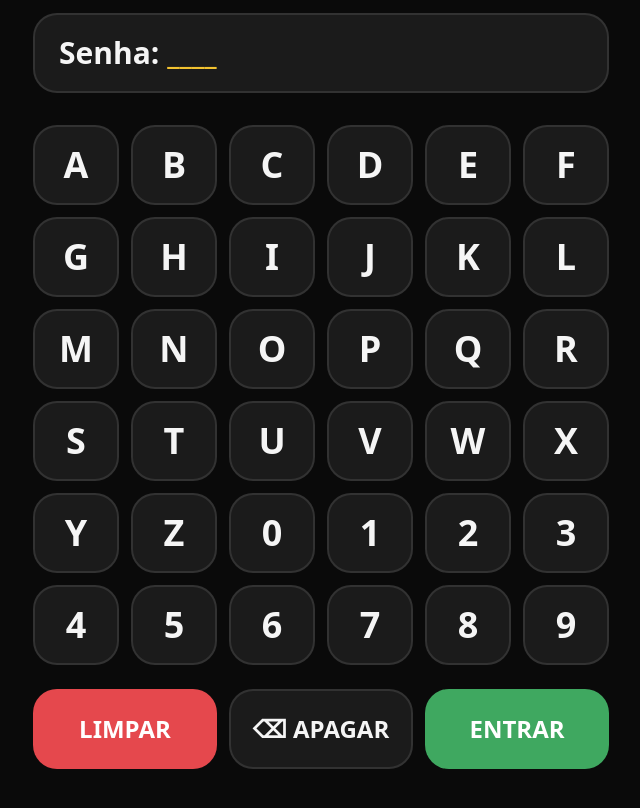
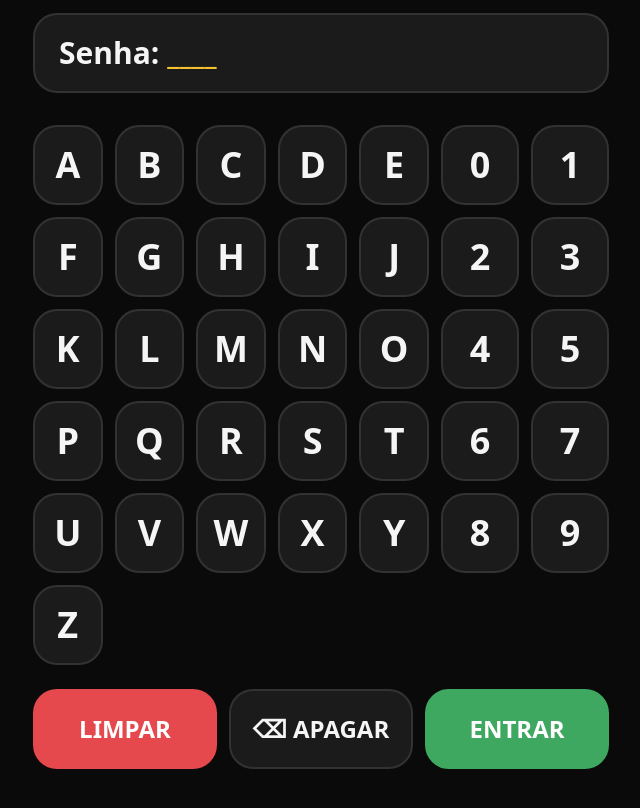
Before and after one commit to Lucasjoaosantos/estacionamento-parana, a Next.js app: page /login in a window 1280 px wide. Shown: the part 400-1208 px from the top of the page, without its empty margins (319-959 px from the left). Built offline with nearby package versions, Linux system fonts and the light colour scheme.

Commit message:
Update TecladoVirtual to handle letters and numbers
Refactor keyboard layout to separate letters and numbers.

```diff
--- a/components/TecladoVirtual.js
+++ b/components/TecladoVirtual.js
@@ -26,12 +26,15 @@ export default function TecladoVirtual({
     onChange("");
   }
 
-  const teclas = somenteNumeros ? NUMEROS : [...LETRAS, ...NUMEROS];
-
   return (
     <div className="w-full flex flex-col gap-6">
-      <div className="grid grid-cols-6 gap-3">
-        {teclas.map((tecla) => (
+      {/* Letras sempre fixas à esquerda, números sempre fixos à direita —
+          a posição de cada tecla não muda dependendo do que já foi digitado,
+          então quem já decorou onde fica cada uma não se perde. */}
+      <div className="flex gap-3 items-start">
+        {!somenteNumeros && (
+          <div className="grid grid-cols-5 gap-3 flex-1">
+            {LETRAS.map((tecla) => (
               <button
                 key={tecla}
                 type="button"
@@ -43,6 +46,24 @@ export default function TecladoVirtual({
                 {tecla}
               </button>
             ))}
+          </div>
+        )}
+        <div
+          className={`grid grid-cols-2 gap-3 ${somenteNumeros ? "flex-1" : "w-[168px] shrink-0"}`}
+        >
+          {NUMEROS.map((tecla) => (
+            <button
+              key={tecla}
+              type="button"
+              onClick={() => adicionar(tecla)}
+              className="h-20 rounded-xl2 bg-surface text-ink text-4xl font-bold
+                         border-2 border-white/10 active:bg-accent active:text-base
+                         transition-colors"
+            >
+              {tecla}
+            </button>
+          ))}
+        </div>
       </div>
 
       <div className="grid grid-cols-3 gap-3">
```
Lines whose indentation alone changed are shown as unchanged.
